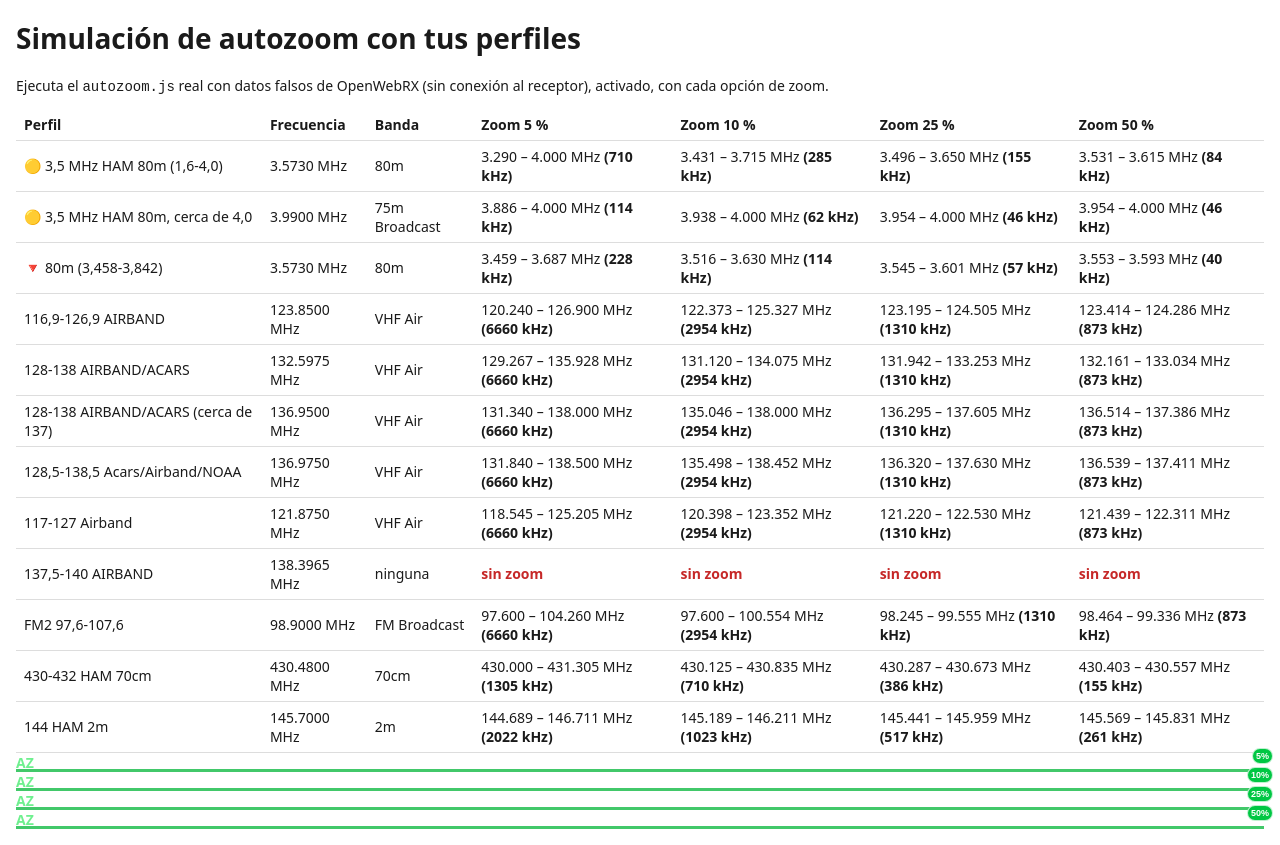
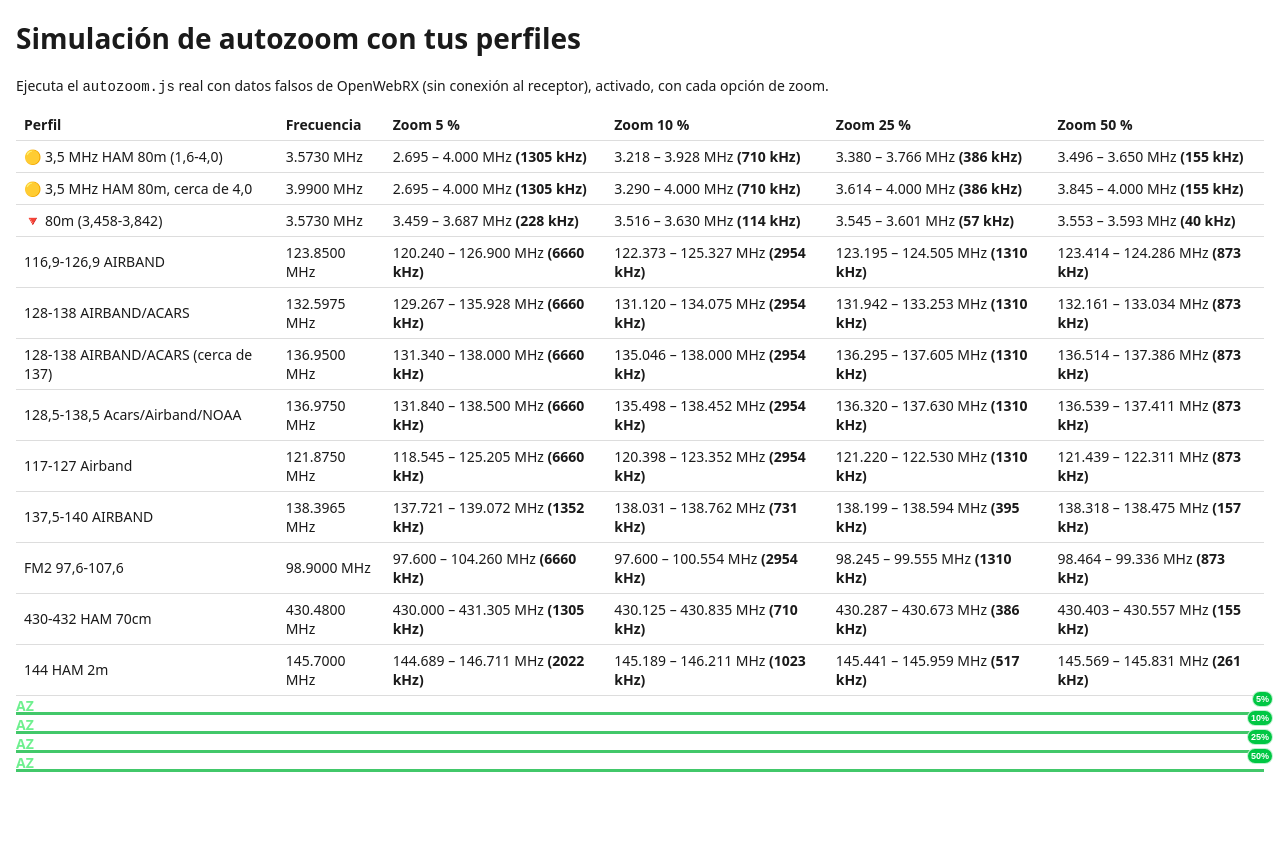
Before and after one commit to ea7cl/openwebrx-plugins-ea7cl, a plain HTML site: page autozoom/simulacion/index.html in a window 1280 px wide. After the commit the page ends 800 px from the top, so only its background shows below. Drawn offline with nearby package versions, Linux system fonts and the light colour scheme.

Commit message:
autozoom v1.4: zoom centrado en la frecuencia sobre el perfil, sin depender de las bandas
Las opciones 5/10/25/50 % muestran 1/2, 1/4, 1/8 y 1/16 del perfil. Se quita la tabla de bandas y el uso de la cinta.

```diff
--- a/autozoom/autozoom.js
+++ b/autozoom/autozoom.js
@@ -4,13 +4,13 @@
  * Botón AZ (junto a LST):
  * - clic: activa o desactiva el autozoom. Por defecto está desactivado y cada
  *   navegador recuerda su elección.
- * - clic derecho (o mantener pulsado en el móvil): elegir cuánto zoom hacer:
- *   5 % (mínimo) = la banda entera; 10, 25 y 50 % (máximo) = el doble de zoom
- *   cada vez, con la frecuencia en el centro aunque la vista se salga de la banda.
- *   Si la banda ocupa todo o casi todo el perfil, el 5 % es la mitad del perfil.
+ * - clic derecho (o mantener pulsado en el móvil): elegir cuánto zoom hacer,
+ *   de 5 % (mínimo: se ve la mitad del perfil) a 50 % (máximo: 1/16 del perfil).
+ *   Cada opción hace el doble de zoom que la anterior. No depende de las bandas.
  *
  * Con el autozoom activado:
- * - 3 s después de sintonizar una frecuencia hace el zoom elegido.
+ * - 3 s después de sintonizar una frecuencia hace el zoom elegido, con la
+ *   frecuencia en el centro.
  * - Un clic o toque en el waterfall, la escala o un marcador sintoniza directamente
  *   dentro del zoom; a los 3 s el zoom se recentra en la nueva frecuencia.
  * - La rueda del ratón sobre el waterfall/escala abre el rango completo (sin
@@ -20,53 +20,10 @@
 Plugins.autozoom.no_css = true;
 
 Plugins.autozoom.DELAY_MS = 3000;          // espera antes de hacer zoom
-Plugins.autozoom.MARGIN = 0.05;            // 5 % de margen a cada lado de la banda
-// opciones del menú: % de zoom -> cuántas veces se divide la vista base
-// (5 % = banda entera; cada opción siguiente, el doble de zoom)
-Plugins.autozoom.ZOOMS = { 5: 1, 10: 2, 25: 4, 50: 8 };
+// opciones del menú: % de zoom -> en cuántas partes se divide el perfil
+// (5 % = se ve la mitad; cada opción siguiente, el doble de zoom)
+Plugins.autozoom.ZOOMS = { 5: 2, 10: 4, 25: 8, 50: 16 };
 Plugins.autozoom.DEFAULT_ZOOM = 25;
-
-// Bandas en Hz: [nombre, inicio, fin]. IARU Región 1 + radiodifusión. Edítalas a tu gusto.
-// Si una frecuencia cae en varias, se usa la más estrecha.
-Plugins.autozoom.bands = [
-    ['2200m', 135700, 137800],
-    ['630m', 472000, 479000],
-    ['Onda Media', 531000, 1602000],
-    ['160m', 1810000, 2000000],
-    ['120m BC', 2300000, 2495000],
-    ['90m BC', 3200000, 3400000],
-    ['80m', 3500000, 3800000],
-    ['75m BC', 3900000, 4000000],
-    ['60m BC', 4750000, 5060000],
-    ['60m', 5351500, 5366500],
-    ['49m BC', 5900000, 6200000],
-    ['40m', 7000000, 7200000],
-    ['41m BC', 7200000, 7450000],
-    ['31m BC', 9400000, 9900000],
-    ['30m', 10100000, 10150000],
-    ['25m BC', 11600000, 12100000],
-    ['22m BC', 13570000, 13870000],
-    ['20m', 14000000, 14350000],
-    ['19m BC', 15100000, 15800000],
-    ['16m BC', 17480000, 17900000],
-    ['17m', 18068000, 18168000],
-    ['15m BC', 18900000, 19020000],
-    ['15m', 21000000, 21450000],
-    ['13m BC', 21450000, 21850000],
-    ['12m', 24890000, 24990000],
-    ['11m BC', 25670000, 26100000],
-    ['CB', 26965000, 27405000],
-    ['10m', 28000000, 29700000],
-    ['6m', 50000000, 52000000],
-    ['4m', 70000000, 70500000],
-    ['FM', 87500000, 108000000],
-    ['Aviación', 118000000, 137000000],
-    ['2m', 144000000, 146000000],
-    ['Marina VHF', 156000000, 162050000],
-    ['70cm', 430000000, 440000000],
-    ['PMR446', 446000000, 446200000],
-    ['23cm', 1240000000, 1300000000]
-];
 
 Plugins.autozoom.init = function () {
     var self = Plugins.autozoom;
@@ -96,22 +53,6 @@ Plugins.autozoom.init = function () {
         }
     }
 
-    // Bandas de la cinta (bandplan) del servidor; si no hay, la tabla de arriba
-    function bandList() {
-        if (typeof bandplan !== 'undefined' && bandplan && bandplan.bands && bandplan.bands.length) {
-            return bandplan.bands.map(function (b) { return [b.name, b.low_bound, b.high_bound]; });
-        }
-        return self.bands;
-    }
-
-    function findBand(f) {
-        var best = null;
-        bandList().forEach(function (b) {
-            if (f >= b[1] && f <= b[2] && (!best || (b[2] - b[1]) < (best[2] - best[1]))) best = b;
-        });
-        return best;
-    }
-
     function applyZoom(level, centerAbs) {
         zoom_level = level;
         zoom_center_rel = centerAbs - center_freq;
@@ -122,45 +63,26 @@ Plugins.autozoom.init = function () {
         if (typeof bookmarks !== 'undefined' && bookmarks.position) bookmarks.position();
     }
 
-    function zoomToBand() {
+    // el mayor nivel de zoom cuya anchura visible todavía cubre ese ancho
+    function levelFor(span) {
+        var level = 0;
+        for (var i = 0; i < zoom_levels.length; i++) {
+            if (bandwidth / zoom_levels[i] >= span) level = i;
+        }
+        return level;
+    }
+
+    // el zoom elegido, con la frecuencia en el centro (OpenWebRX no deja que la
+    // vista se salga del perfil: en los bordes queda desplazada)
+    function zoomToFreq() {
         timer = null;
         if (!enabled) return;
         var f = currentFreq();
         if (f === null) return;
-        var band = findBand(f);
-        if (!band) return;
-
-        // recortar la banda a lo que cubre el perfil
-        var lo = Math.max(band[1], center_freq - bandwidth / 2);
-        var hi = Math.min(band[2], center_freq + bandwidth / 2);
-
-        // el mayor nivel de zoom cuya anchura visible todavía cubre ese ancho
-        function levelFor(s) {
-            var level = 0;
-            for (var i = 0; i < zoom_levels.length; i++) {
-                if (bandwidth / zoom_levels[i] >= s) level = i;
-            }
-            return level;
-        }
-
-        // vista base: la banda entera con su margen; si la banda ocupa todo o casi
-        // todo el perfil (no hay zoom que la encuadre), la mitad del perfil
-        var base = (hi - lo) * (1 + 2 * self.MARGIN);
-        var bandFits = levelFor(base) > 0;
-        if (!bandFits) base = bandwidth / 2;
-
-        // cada opción del menú divide la vista base (doble de zoom cada vez)
-        var divisor = self.ZOOMS[zoom];
-        var level = levelFor(base / divisor);
+        var level = levelFor(bandwidth / self.ZOOMS[zoom]);
         if (level === 0) return;
-
-        // la banda entera queda centrada en la banda; el resto, con la frecuencia en
-        // el centro aunque la vista se salga de la banda
-        var center = (divisor === 1 && bandFits) ? (lo + hi) / 2 : f;
-
-        applyZoom(level, center);
+        applyZoom(level, f);
         autoZoomed = true;
-        if (Plugins._enable_debug) console.log('autozoom: ' + band[0] + ' nivel ' + level);
     }
 
     function zoomOut() {
@@ -177,7 +99,7 @@ Plugins.autozoom.init = function () {
     // (re)arranca la cuenta atrás hasta el zoom
     function schedule() {
         if (timer) clearTimeout(timer);
-        timer = setTimeout(zoomToBand, self.DELAY_MS);
+        timer = setTimeout(zoomToFreq, self.DELAY_MS);
     }
 
     // la rueda abre el rango completo; un clic o toque (en el waterfall, la escala o
@@ -244,7 +166,7 @@ Plugins.autozoom.init = function () {
         save('autozoom_on', on ? '1' : '0');
         refreshButton();
         if (timer) { clearTimeout(timer); timer = null; }
-        if (on) zoomToBand();
+        if (on) zoomToFreq();
         else if (autoZoomed) zoomOut();
     }
 
@@ -267,7 +189,7 @@ Plugins.autozoom.init = function () {
                     save('autozoom_zoom', String(p));
                     refreshButton();
                     closeMenu();
-                    if (enabled) zoomToBand();
+                    if (enabled) zoomToFreq();
                 })
                 .appendTo($menu);
         });
--- a/autozoom/simulacion/index.html
+++ b/autozoom/simulacion/index.html
@@ -105,14 +105,12 @@ function shownRange() {
   return (s / 1e6).toFixed(3) + ' – ' + (e / 1e6).toFixed(3) + ' MHz <b>(' + Math.round(w / 1e3) + ' kHz)</b>';
 }
 
-document.querySelector('#t thead tr').innerHTML = '<th>Perfil</th><th>Frecuencia</th><th>Banda</th>' +
+document.querySelector('#t thead tr').innerHTML = '<th>Perfil</th><th>Frecuencia</th>' +
   ZOOMS.map(function (z) { return '<th>Zoom ' + z + ' %</th>'; }).join('');
 var tb = document.querySelector('#t tbody');
 CASES.forEach(function (c) {
   center_freq = c[1]; bandwidth = c[2]; offset = c[3] - c[1];
   mkzoomlevels();
-  var band = BANDS.filter(function (b) { return c[3] >= b.low_bound && c[3] <= b.high_bound; })
-    .sort(function (a, b) { return (a.high_bound - a.low_bound) - (b.high_bound - b.low_bound); })[0];
   var cells = runs.map(function (r) {
     zoom_level = 0; timers = [];
     r.polls.forEach(function (p) { p(); });   // detecta la frecuencia
@@ -120,7 +118,7 @@ CASES.forEach(function (c) {
     return '<td>' + shownRange() + '</td>';
   });
   var tr = document.createElement('tr');
-  tr.innerHTML = '<td>' + c[0] + '</td><td>' + (c[3] / 1e6).toFixed(4) + ' MHz</td><td>' + (band ? band.name : 'ninguna') + '</td>' + cells.join('');
+  tr.innerHTML = '<td>' + c[0] + '</td><td>' + (c[3] / 1e6).toFixed(4) + ' MHz</td>' + cells.join('');
   tb.appendChild(tr);
 });
 </script>
```
Also changed, not shown: 2 other files.
